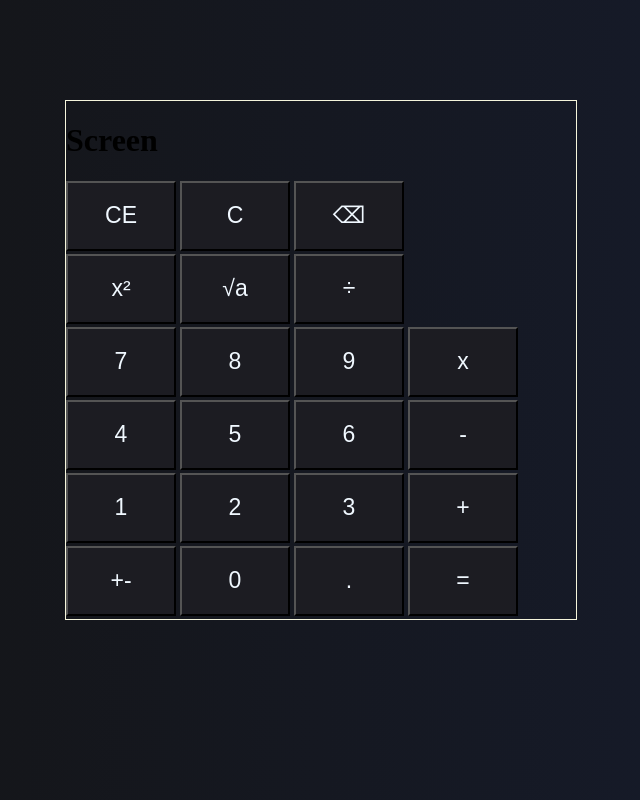
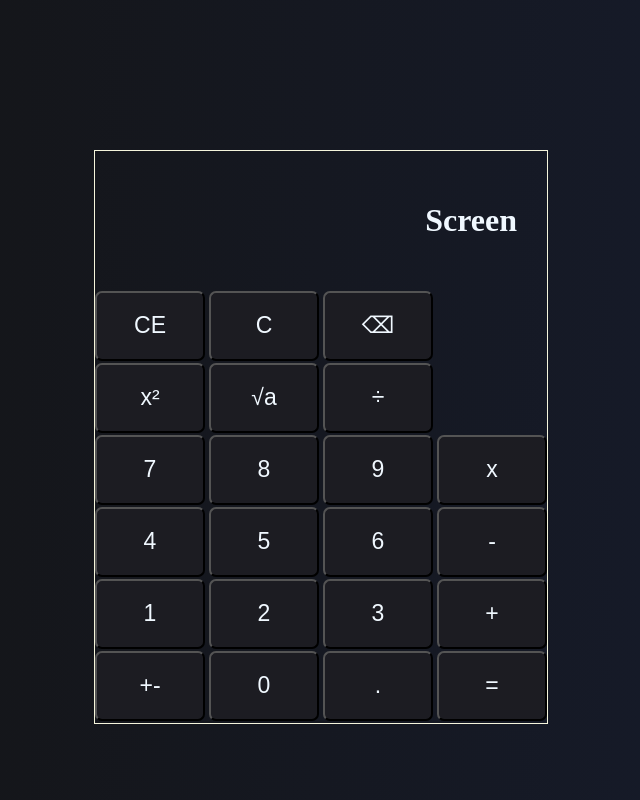
Before and after one commit to Jared588/calculator, a plain HTML site: page index.html in a window 1280 px wide. Shown: the whole page, without its empty margins (319-959 px from the left). Drawn offline with Linux system fonts and the light colour scheme.

Commit message:
Add minor design improvements

```diff
--- a/styles.css
+++ b/styles.css
@@ -23,13 +23,19 @@ button {
     color: aliceblue;
     font-size: 23px;
     background-color: rgb(28, 28, 34);
-    margin: 0px;
-    margin-bottom: 3px;
+    margin-bottom: 2px;
+    border-radius: 7px;
 }
 
 .calculator {
     border: 1px solid beige;
-    margin: 100px 30%;
+    margin: 150px auto;
+}
+
+.screen {
+    color: aliceblue;
+    text-align: right;
+    padding: 30px;
 }
 
 .container {
```
